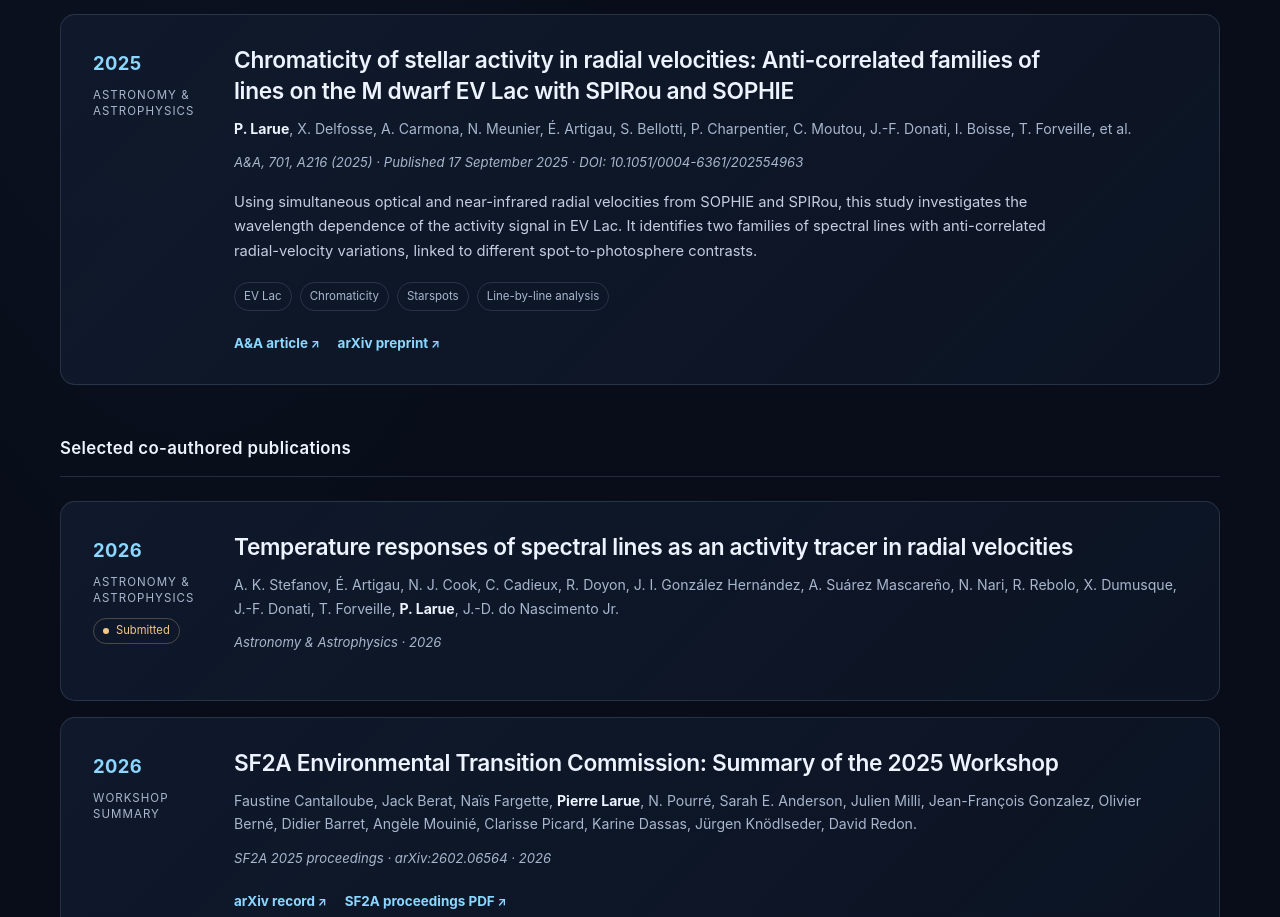
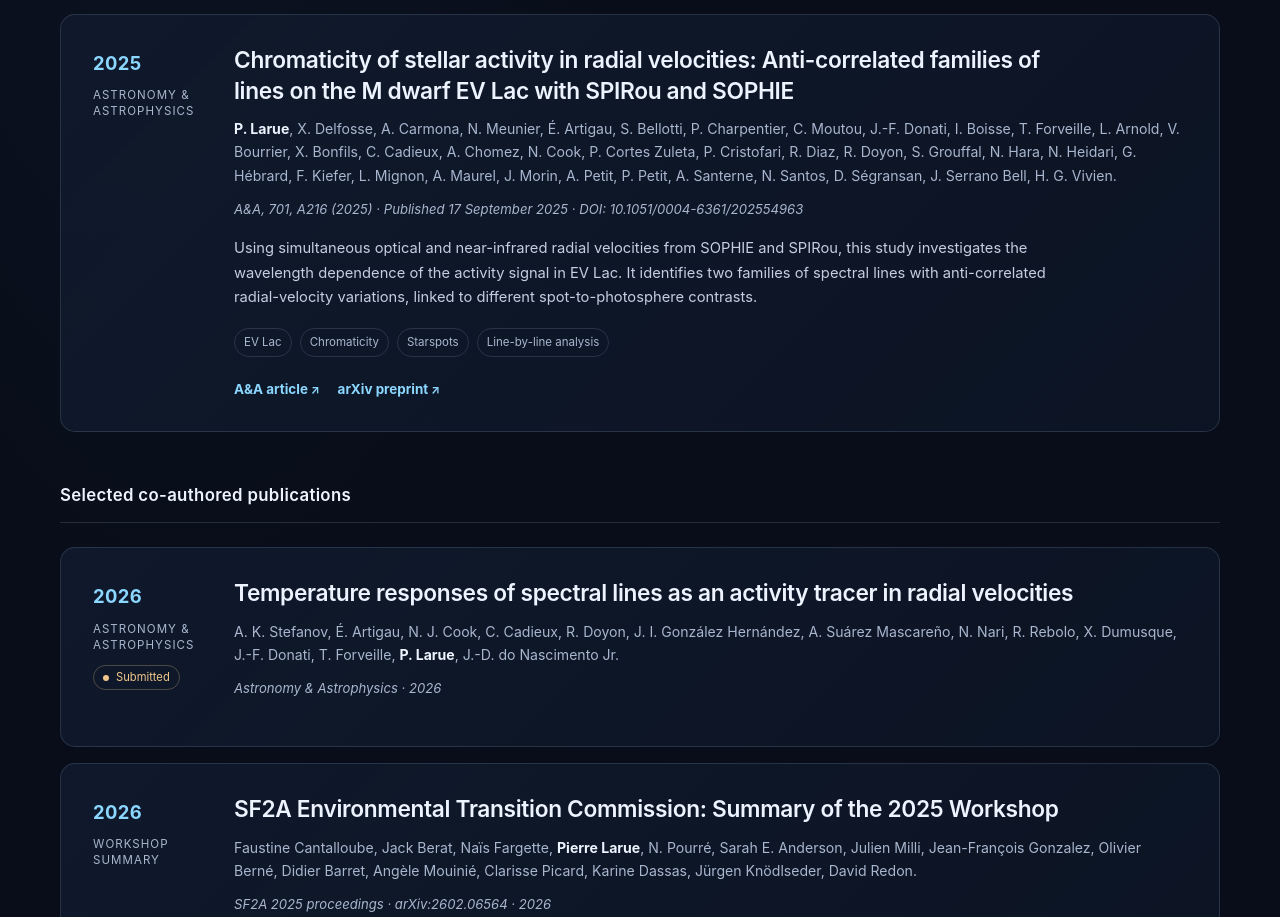
Before and after one commit to pierre-larue/pierre-larue.github.io, a plain HTML site: page publications.html in a window 1280 px wide. Shown: the part 1397-2314 px from the top of the page. Drawn offline with Linux system fonts and the light colour scheme.

Commit message:
Update authors list in publications.html

```diff
--- a/publications.html
+++ b/publications.html
@@ -483,7 +483,7 @@
         </div>
         <div class="pub-content">
           <h3>Chromaticity of stellar activity in radial velocities: Anti-correlated families of lines on the M dwarf EV Lac with SPIRou and SOPHIE</h3>
-          <p class="authors"><strong>P. Larue</strong>, X. Delfosse, A. Carmona, N. Meunier, É. Artigau, S. Bellotti, P. Charpentier, C. Moutou, J.-F. Donati, I. Boisse, T. Forveille, et al.</p>
+          <p class="authors"><strong>P. Larue</strong>, X. Delfosse, A. Carmona, N. Meunier, É. Artigau, S. Bellotti, P. Charpentier, C. Moutou, J.-F. Donati, I. Boisse, T. Forveille, L. Arnold, V. Bourrier, X. Bonfils, C. Cadieux, A. Chomez, N. Cook, P. Cortes Zuleta, P. Cristofari, R. Diaz, R. Doyon, S. Grouffal, N. Hara, N. Heidari, G. Hébrard, F. Kiefer, L. Mignon, A. Maurel, J. Morin, A. Petit, P. Petit, A. Santerne, N. Santos, D. Ségransan, J. Serrano Bell, H. G. Vivien.</p>
           <p class="journal">A&amp;A, 701, A216 (2025) · Published 17 September 2025 · DOI: 10.1051/0004-6361/202554963</p>
           <p class="description">
             <span data-en>Using simultaneous optical and near-infrared radial velocities from SOPHIE and SPIRou, this study investigates the wavelength dependence of the activity signal in EV Lac. It identifies two families of spectral lines with anti-correlated radial-velocity variations, linked to different spot-to-photosphere contrasts.</span>
```
